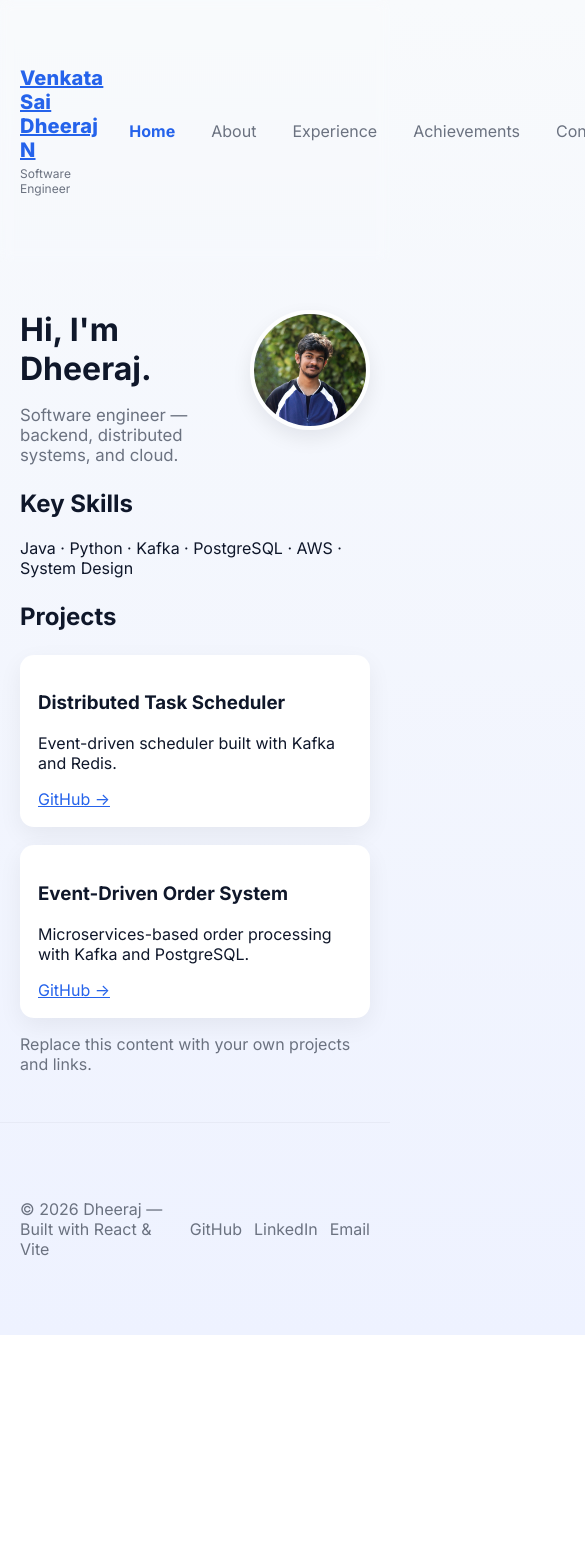
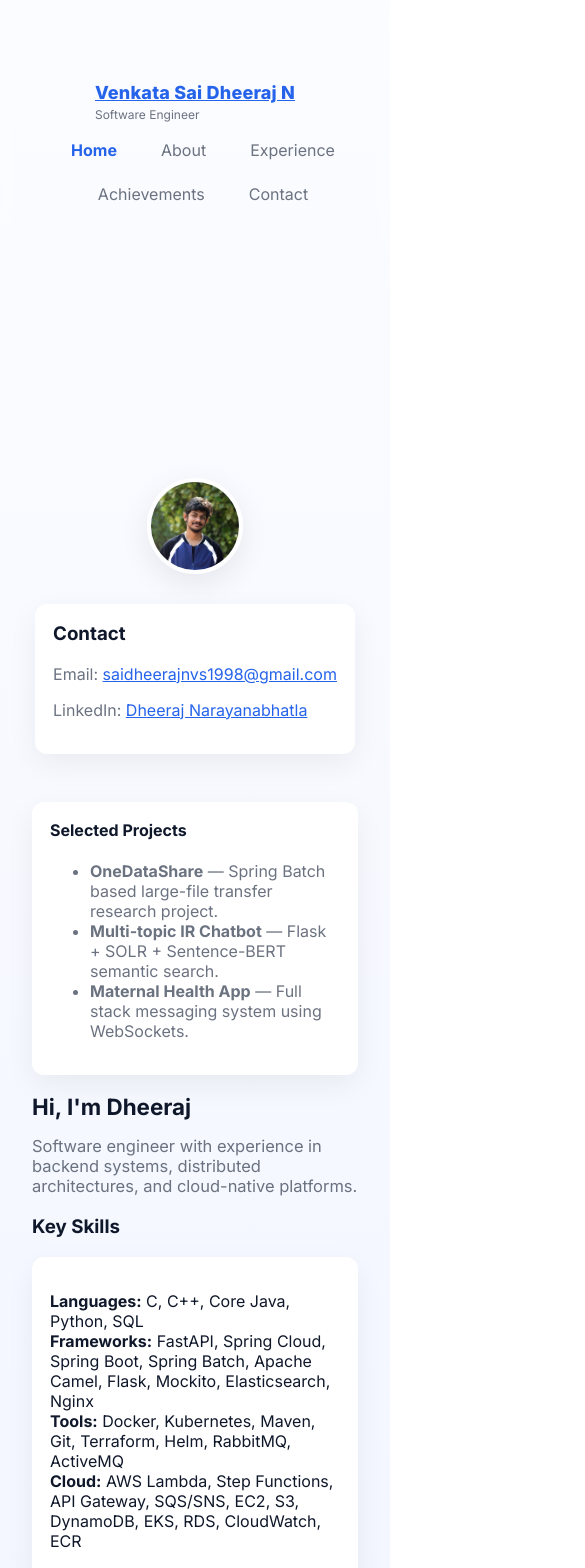
Before and after one commit to saidheerajnvs29/saidheerajnvs29.github.io, a React (Vite) app: page / in a window 390 px wide. Shown: the top 1568 px of the page, 585 px wide, since content can reach past the window. Before the commit the page ends 1335 px from the top, so only its background shows below. Built offline with nearby package versions, Linux system fonts and the light colour scheme.

Commit message:
added content

```diff
--- a/src/components/Footer.jsx
+++ b/src/components/Footer.jsx
@@ -1,4 +1,5 @@
 import React from 'react'
+import { IconGitHub, IconLinkedIn, IconMail } from './Icons'
 
 export default function Footer() {
   return (
@@ -6,9 +7,9 @@ export default function Footer() {
       <div className="container footer-inner">
         <div>© {new Date().getFullYear()} Dheeraj — Built with React & Vite</div>
         <div className="socials">
-          <a href="#" aria-label="GitHub">GitHub</a>
-          <a href="#" aria-label="LinkedIn">LinkedIn</a>
-          <a href="#" aria-label="Email">Email</a>
+          <a href="https://github.com/your-username" target="_blank" rel="noreferrer" aria-label="GitHub"><IconGitHub /></a>
+          <a href="https://linkedin.com/in/dheeraj-narayanabhatla/" target="_blank" rel="noreferrer" aria-label="LinkedIn"><IconLinkedIn /></a>
+          <a href="mailto:saidheerajnvs1998@gmail.com" aria-label="Email"><IconMail /></a>
         </div>
       </div>
     </footer>
--- /dev/null
+++ b/src/components/Icons.jsx
@@ -0,0 +1,25 @@
+import React from 'react'
+
+export function IconGitHub({className='icon'}){
+  return (
+    <svg className={className} width="20" height="20" viewBox="0 0 24 24" fill="none" xmlns="http://www.w3.org/2000/svg">
+      <path fillRule="evenodd" clipRule="evenodd" d="M12 2C6.477 2 2 6.477 2 12c0 4.418 2.865 8.167 6.839 9.489.5.092.682-.217.682-.483 0-.237-.009-.868-.014-1.703-2.782.604-3.369-1.342-3.369-1.342-.454-1.154-1.11-1.462-1.11-1.462-.908-.62.069-.608.069-.608 1.004.071 1.532 1.032 1.532 1.032.892 1.528 2.341 1.087 2.91.832.091-.647.35-1.087.636-1.337-2.22-.253-4.555-1.11-4.555-4.945 0-1.091.39-1.984 1.029-2.683-.103-.253-.446-1.27.098-2.646 0 0 .84-.269 2.75 1.026A9.564 9.564 0 0112 6.844c.85.004 1.705.115 2.504.338 1.909-1.295 2.748-1.026 2.748-1.026.546 1.376.203 2.393.1 2.646.64.699 1.028 1.592 1.028 2.683 0 3.846-2.339 4.688-4.567 4.936.36.31.68.923.68 1.861 0 1.343-.012 2.427-.012 2.758 0 .269.18.58.688.482A10.013 10.013 0 0022 12c0-5.523-4.477-10-10-10z" fill="currentColor"/>
+    </svg>
+  )
+}
+
+export function IconLinkedIn({className='icon'}){
+  return (
+    <svg className={className} width="20" height="20" viewBox="0 0 24 24" fill="none" xmlns="http://www.w3.org/2000/svg">
+      <path d="M4.98 3.5C4.98 4.88 3.88 6 2.5 6S0 4.88 0 3.5 1.12 1 2.5 1 4.98 2.12 4.98 3.5zM.5 8h4V24h-4V8zM8.5 8h3.8v2.1h.1c.5-.9 1.8-1.8 3.6-1.8 3.8 0 4.5 2.5 4.5 5.6V24h-4v-7.5c0-1.8-.03-4.1-2.5-4.1-2.5 0-2.9 1.9-2.9 3.9V24h-4V8z" fill="currentColor"/>
+    </svg>
+  )
+}
+
+export function IconMail({className='icon'}){
+  return (
+    <svg className={className} width="20" height="20" viewBox="0 0 24 24" fill="none" xmlns="http://www.w3.org/2000/svg">
+      <path d="M20 4H4c-1.1 0-2 .9-2 2v12c0 1.1.9 2 2 2h16c1.1 0 2-.9 2-2V6c0-1.1-.9-2-2-2zm0 4l-8 5-8-5V6l8 5 8-5v2z" fill="currentColor"/>
+    </svg>
+  )
+}
--- a/src/index.css
+++ b/src/index.css
@@ -9,14 +9,26 @@
   --glass: rgba(255,255,255,0.6);
 }
 *{box-sizing:border-box}
+:root{
+  --page-width: 1100px;
+  --gap: 20px;
+}
 body{
   font-family: 'Inter', ui-sans-serif, system-ui, -apple-system, 'Segoe UI', Roboto, 'Helvetica Neue', Arial;
   margin:0;
-  background: linear-gradient(180deg,#f8fafc 0%, #eef2ff 100%);
+  background: linear-gradient(180deg,#fbfcff 0%, #f1f5ff 100%);
   color:#0f172a;
   -webkit-font-smoothing:antialiased;
 }
-.container{max-width:1100px;margin:48px auto;padding:0 20px}
+/* Layout */
+.container{max-width:var(--page-width);margin:48px auto;padding:0 20px}
+.section{background:transparent;padding:28px 0}
+
+/* Utilities */
+.row{display:flex;gap:var(--gap)}
+.col{flex:1}
+.muted{color:var(--muted)}
+
 
 /* Nav */
 .nav{backdrop-filter: blur(6px);padding:18px 0}
@@ -28,27 +40,32 @@ nav a{margin-left:16px;color:var(--muted);text-decoration:none}
 .nav-link.active{color:var(--accent);font-weight:700}
 
 /* Hero */
-.hero{display:flex;gap:32px;align-items:center;padding:48px 0}
-.hero-left{flex:1}
-.hero-right{flex:1;display:flex;justify-content:center}
-.hero-title{font-size:2.4rem;line-height:1.05;margin:0}
-.hero-sub{color:var(--muted);margin-top:12px;font-size:1.05rem}
+.hero{display:flex;gap:32px;align-items:center;padding:28px 0}
+.hero-left{flex:1;min-width:0}
+.hero-right{flex-basis:320px;display:flex;flex-direction:column;align-items:center;justify-content:center;gap:16px}
+.hero-title{font-size:2.1rem;line-height:1.05;margin:0}
+.hero-sub{color:var(--muted);margin-top:10px;font-size:1rem}
 .cta-row{margin-top:20px;display:flex;gap:12px}
 .btn{display:inline-flex;align-items:center;gap:8px;padding:10px 14px;border-radius:10px;border:0;cursor:pointer;font-weight:600}
 .btn-primary{background:linear-gradient(90deg,var(--accent),var(--accent-2));color:white;box-shadow:0 10px 30px rgba(37,99,235,0.12)}
 .btn-ghost{background:transparent;border:1px solid rgba(15,23,42,0.06);color:var(--accent)}
 
 /* Cards */
-.card-grid{display:grid;grid-template-columns:repeat(auto-fit,minmax(240px,1fr));gap:18px;margin-top:24px}
-.card{background:var(--surface);padding:18px;border-radius:14px;box-shadow:0 8px 24px rgba(2,6,23,0.06);transition:transform .18s ease}
+.card-grid{display:grid;grid-template-columns:repeat(auto-fit,minmax(240px,1fr));gap:18px;margin-top:20px}
+.card{background:var(--surface);padding:18px;border-radius:12px;box-shadow:0 10px 30px rgba(2,6,23,0.06);transition:transform .18s ease}
 .card:hover{transform:translateY(-6px)}
 
-.lead{color:var(--muted);font-size:1.05rem}
-h1{font-size:2rem;margin:0 0 8px}
-h2{margin-top:24px}
+/* Typography */
+.lead{color:var(--muted);font-size:1.03rem}
+h1{font-size:1.9rem;margin:0 0 8px}
+h2{margin-top:22px}
 .muted{color:var(--muted)}
-.timeline{margin-top:12px}
-.timeline-item{background:var(--surface);padding:12px;border-radius:8px;margin-bottom:12px}
+
+/* Timeline */
+.timeline{margin-top:12px;display:grid;gap:12px}
+.timeline-item{background:var(--surface);padding:16px;border-radius:10px;margin-bottom:0;border-left:4px solid rgba(37,99,235,0.08)}
+.timeline-item h3{margin:0 0 6px}
+.timeline-item .date{display:inline-block;background:#f1f5ff;padding:6px 10px;border-radius:999px;color:var(--muted);font-size:0.9rem;margin-bottom:8px}
 a{color:var(--accent)}
 
 /* Footer */
@@ -56,10 +73,24 @@ a{color:var(--accent)}
 .footer-inner{display:flex;justify-content:space-between;align-items:center}
 .socials a{margin-left:12px;color:var(--muted);text-decoration:none}
 
-@media (max-width:880px){
-  .hero{flex-direction:column-reverse}
-  .hero-right{width:100%}
+@media (max-width:980px){
+  .hero{flex-direction:column-reverse;gap:18px}
+  .hero-right{width:100%;flex-basis:auto}
 }
 
 /* profile image */
-.profile{width:120px;height:120px;border-radius:9999px;object-fit:cover;border:4px solid rgba(255,255,255,0.85);box-shadow:0 8px 20px rgba(2,6,23,0.08);float:right;margin-left:18px}
+.profile{width:160px;height:160px;border-radius:9999px;object-fit:cover;border:4px solid rgba(255,255,255,0.85);box-shadow:0 10px 30px rgba(2,6,23,0.08);display:block;margin:0 auto 18px auto}
+
+/* Nav responsive: stack on small screens so link order remains natural */
+@media (max-width:720px){
+  .nav-inner{flex-direction:column;align-items:center;gap:10px}
+  nav{display:flex;flex-wrap:wrap;gap:8px;justify-content:center}
+  .container{padding:16px}
+  .brand{font-size:1.125rem}
+  .profile{width:120px;height:120px;margin:0 auto 14px auto;display:block}
+}
+
+@media (max-width:420px){
+  .profile{width:96px;height:96px}
+  h1{font-size:1.4rem}
+}
--- a/src/pages/Contact.jsx
+++ b/src/pages/Contact.jsx
@@ -1,15 +1,50 @@
-import React from 'react'
+import React, {useEffect, useState} from 'react'
+import { IconGitHub, IconLinkedIn, IconMail } from '../components/Icons'
 
 export default function Contact() {
+  const [resumeAvailable, setResumeAvailable] = useState(false)
+
+  useEffect(()=>{
+    // check if /resume.pdf exists
+    fetch('/resume.pdf', {method:'HEAD'}).then(r=>{
+      if(r.ok) setResumeAvailable(true)
+    }).catch(()=>{
+      setResumeAvailable(false)
+    })
+  },[])
+
   return (
-    <section>
-      <h1>Contact</h1>
-      <p className="lead">I'd love to hear from you!</p>
+    <section className="section">
+      <div className="container">
+        <h1>Contact</h1>
+        <p className="lead">I'd love to hear from you — feel free to reach out via email, LinkedIn, or GitHub.</p>
 
-      <ul>
-        <li>Email: <a href="mailto:saidheerajnvs1998@gmail.com">saidheerajnvs1998@gmail.com</a></li>
-        <li>LinkedIn: <a href="https://www.linkedin.com/in/dheeraj-narayanabhatla/">Venkata Sai Dheeraj Narayanabhatla</a></li>
-      </ul>
+        <div style={{display:'grid',gridTemplateColumns:'1fr 320px',gap:20,marginTop:18}}>
+          <div>
+            <div className="card">
+              <h3 style={{marginTop:0}}>Get in touch</h3>
+              <p className="muted">Email: <a href="mailto:saidheerajnvs1998@gmail.com">saidheerajnvs1998@gmail.com</a></p>
+              <p className="muted">LinkedIn: <a href="https://www.linkedin.com/in/dheeraj-narayanabhatla/">Profile</a></p>
+
+              <div style={{marginTop:12,display:'flex',gap:8,alignItems:'center'}}>
+                <a href="https://github.com/your-username" target="_blank" rel="noreferrer" className="btn btn-ghost" style={{display:'inline-flex',alignItems:'center',gap:8}}><IconGitHub /> GitHub</a>
+                <a href="https://linkedin.com/in/dheeraj-narayanabhatla/" target="_blank" rel="noreferrer" className="btn btn-ghost" style={{display:'inline-flex',alignItems:'center',gap:8}}><IconLinkedIn /> LinkedIn</a>
+              </div>
+            </div>
+          </div>
+
+          <aside>
+            <div className="card">
+              <h4 style={{marginTop:0}}>Resume</h4>
+              {resumeAvailable ? (
+                <a className="btn btn-primary" href="/resume.pdf" download>Download Resume</a>
+              ) : (
+                <p className="muted">No resume uploaded. Add a file at <code>public/resume.pdf</code> to enable download.</p>
+              )}
+            </div>
+          </aside>
+        </div>
+      </div>
     </section>
   )
 }
--- a/src/pages/Home.jsx
+++ b/src/pages/Home.jsx
@@ -2,30 +2,45 @@ import React from 'react'
 
 export default function Home() {
   return (
-    <section>
-      <img src="/dheeraj.JPG" alt="Dheeraj" className="profile" />
-      <h1>Hi, I'm Dheeraj.</h1>
-      <p className="lead">Software engineer — backend, distributed systems, and cloud.</p>
+    <section className="section">
+      <div className="container">
+        <div className="hero">
+          <div className="hero-left">
+            <h1>Hi, I'm Dheeraj</h1>
+            <p className="lead">Software engineer with experience in backend systems, distributed architectures, and cloud-native platforms.</p>
 
-      <h2>Key Skills</h2>
-      <p>Java · Python · Kafka · PostgreSQL · AWS · System Design</p>
+            <div style={{marginTop:18}}>
+              <h3>Key Skills</h3>
+              <div className="card">
+                <p>
+                  <strong>Languages:</strong> C, C++, Core Java, Python, SQL<br/>
+                  <strong>Frameworks:</strong> FastAPI, Spring Cloud, Spring Boot, Spring Batch, Apache Camel, Flask, Mockito, Elasticsearch, Nginx<br/>
+                  <strong>Tools:</strong> Docker, Kubernetes, Maven, Git, Terraform, Helm, RabbitMQ, ActiveMQ<br/>
+                  <strong>Cloud:</strong> AWS Lambda, Step Functions, API Gateway, SQS/SNS, EC2, S3, DynamoDB, EKS, RDS, CloudWatch, ECR
+                </p>
+              </div>
+            </div>
+          </div>
 
-      <h2>Projects</h2>
-      <div className="card-grid">
-        <article className="card">
-          <h3>Distributed Task Scheduler</h3>
-          <p>Event-driven scheduler built with Kafka and Redis.</p>
-          <a href="#">GitHub →</a>
-        </article>
-
-        <article className="card">
-          <h3>Event-Driven Order System</h3>
-          <p>Microservices-based order processing with Kafka and PostgreSQL.</p>
-          <a href="#">GitHub →</a>
-        </article>
+          <aside className="hero-right">
+            <img src="/dheeraj.JPG" alt="Dheeraj" className="profile" onError={(e)=>{e.currentTarget.src='/profile.svg'}} />
+            <div className="card">
+              <h3 style={{marginTop:0}}>Contact</h3>
+              <p className="muted">Email: <a href="mailto:saidheerajnvs1998@gmail.com">saidheerajnvs1998@gmail.com</a></p>
+              <p className="muted">LinkedIn: <a href="https://www.linkedin.com/in/dheeraj-narayanabhatla/">Dheeraj Narayanabhatla</a></p>
+            </div>
+            <div style={{height:16}} />
+            <div className="card">
+              <h4 style={{marginTop:0}}>Selected Projects</h4>
+              <ul className="muted">
+                <li><strong>OneDataShare</strong> — Spring Batch based large-file transfer research project.</li>
+                <li><strong>Multi-topic IR Chatbot</strong> — Flask + SOLR + Sentence-BERT semantic search.</li>
+                <li><strong>Maternal Health App</strong> — Full stack messaging system using WebSockets.</li>
+              </ul>
+            </div>
+          </aside>
+        </div>
       </div>
-
-      <p className="muted">Replace this content with your own projects and links.</p>
     </section>
   )
 }
```
Also changed, not shown: src/pages/About.jsx (+32 -10 lines), src/pages/Achievements.jsx (+19 -9 lines), src/pages/Experience.jsx (+27 -5 lines), 1 other file (tests, documents, lock files or other folders).
